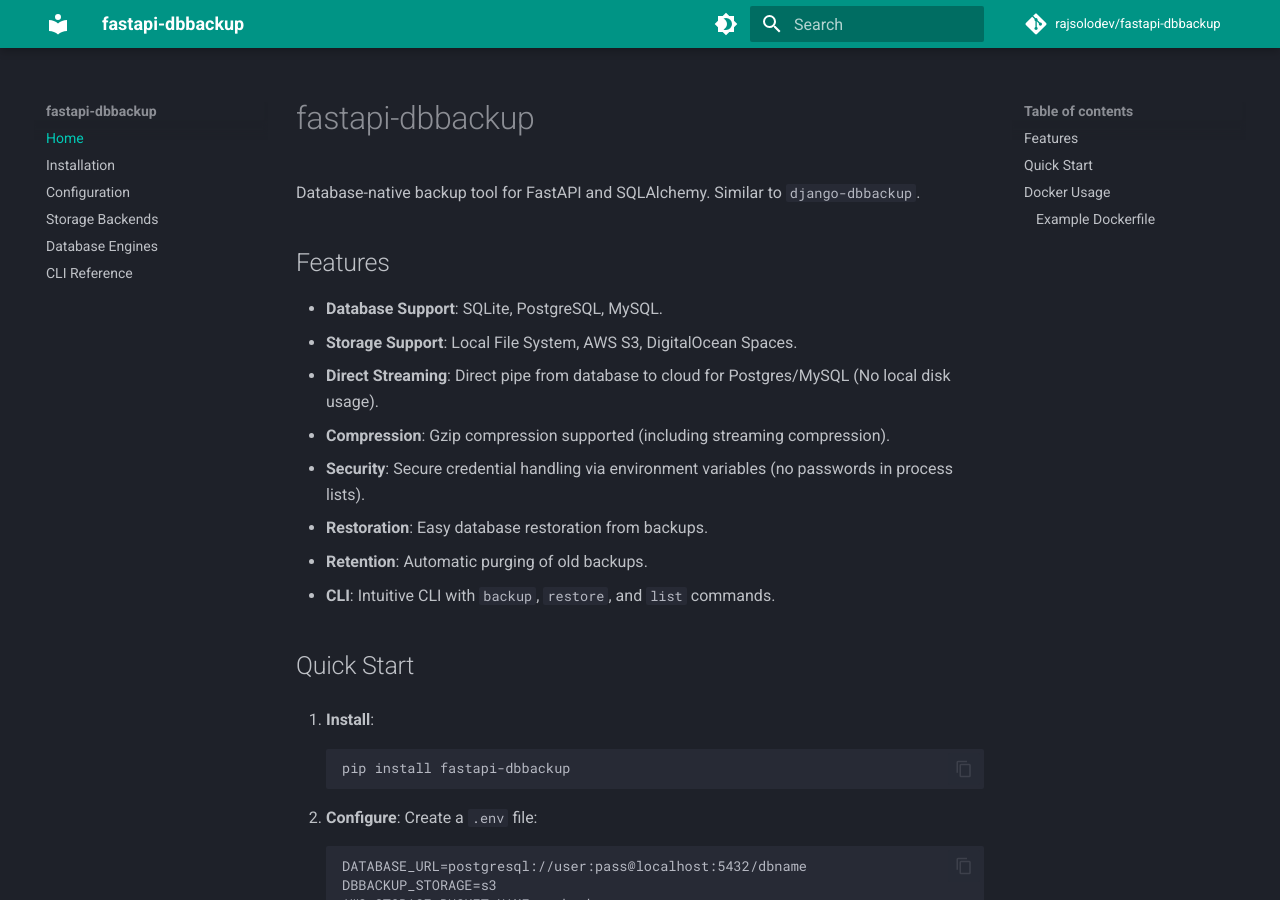
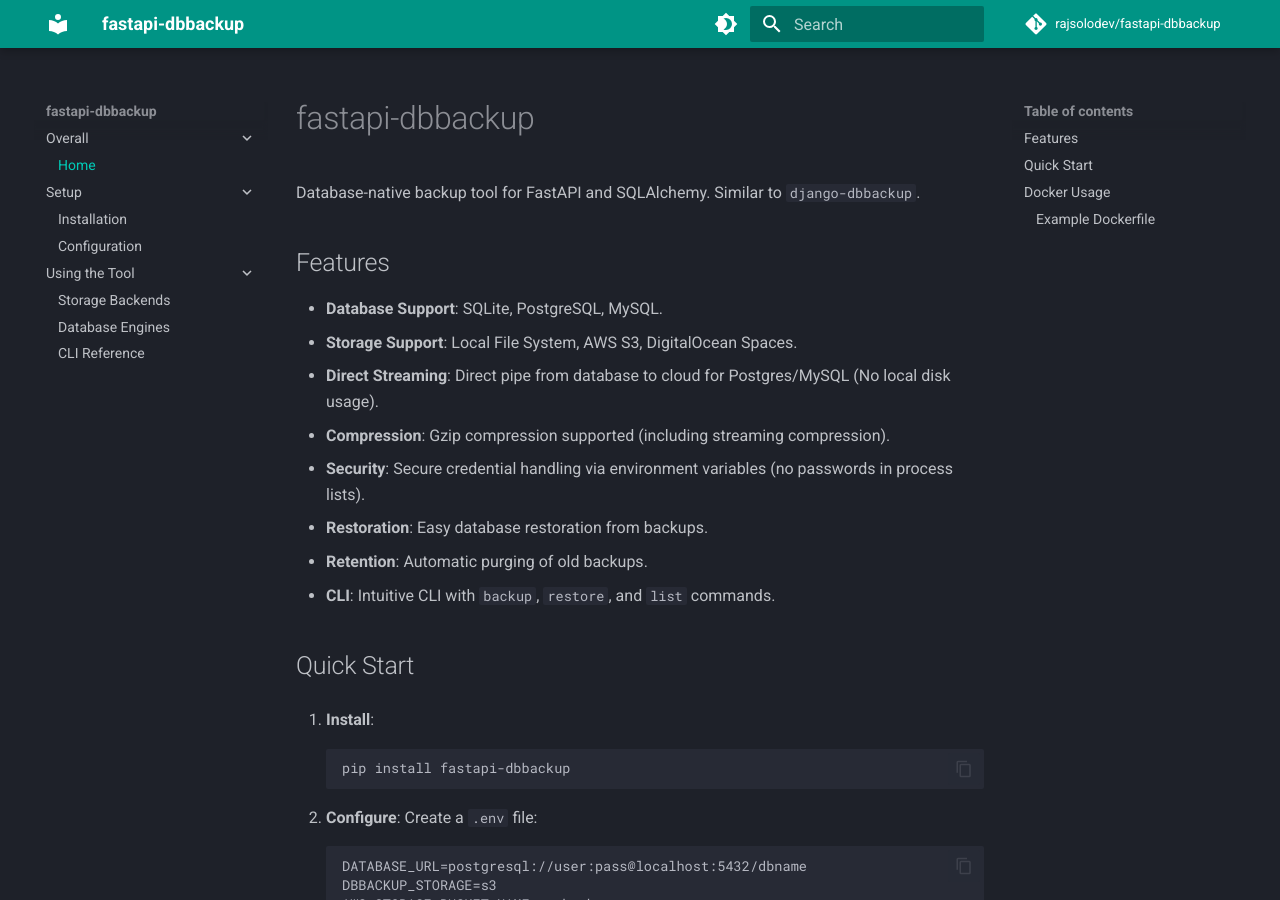
Before and after one commit to rajsolodev/fastapi-dbbackup, an MkDocs documentation site: the page built from docs/index.md, in a window 1280 px wide and 900 px high. Built offline with MkDocs 1.6.1 and Material for MkDocs 9.7.7, drawn with Linux system fonts in a browser that asks for light colours; comment, search, counter and statistics services are not loaded.

Commit message:
docs: generate and update project documentation.

```diff
--- a/mkdocs.yml
+++ b/mkdocs.yml
@@ -18,7 +18,7 @@
         icon: material/brightness-7
         name: Switch to dark mode
   features:
-    - navigation.sections
+    - navigation.expand
     - navigation.top
     - search.suggest
     - search.highlight
@@ -28,12 +28,15 @@
 repo_url: https://github.com/rajsolodev/fastapi-dbbackup
 
 nav:
-  - Home: index.md
-  - Installation: installation.md
-  - Configuration: configuration.md
-  - Storage Backends: storage.md
-  - Database Engines: engines.md
-  - CLI Reference: cli.md
+  - Overall:
+      - Home: index.md
+  - Setup:
+      - Installation: installation.md
+      - Configuration: configuration.md
+  - Using the Tool:
+      - Storage Backends: storage.md
+      - Database Engines: engines.md
+      - CLI Reference: cli.md
 
 plugins:
   - search
```
Also changed, not shown: site/404.html, site/cli/index.html, site/configuration/index.html, site/engines/index.html, site/index.html, site/installation/index.html, site/storage/index.html.
